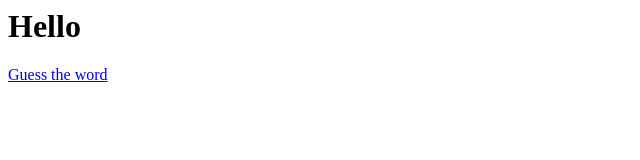
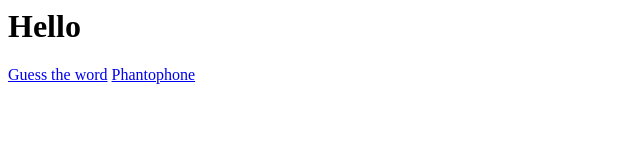
Before and after one commit to celestine-preetham/celestine-preetham.github.io, a plain HTML site: page index.html in a window 1280 px wide. Shown: the whole page, without its empty margins (0-640 px from the left). Drawn offline with Linux system fonts and the light colour scheme.

Commit message:
Update index.html

```diff
--- a/index.html
+++ b/index.html
@@ -1,2 +1,3 @@
 <h1>Hello</h1>
 <a href="guess_the_word/index.html">Guess the word</a>
+<a href="phantophone/index.html">Phantophone</a>
```
